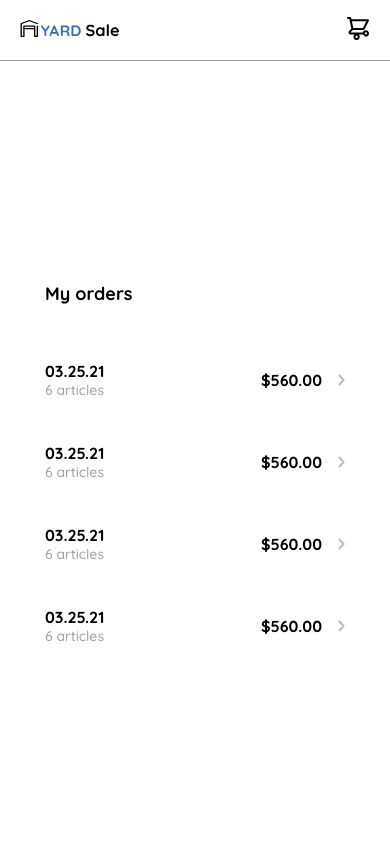
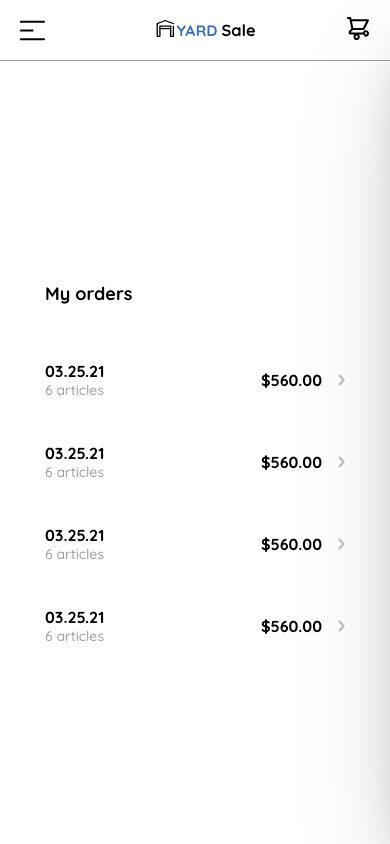
Before and after one commit to josegabjimenez/react-ecommerce, a React app: page /my-orders in a window 390 px wide. Shown: the top 844 px of the page. Built offline with nearby package versions, Linux system fonts and the light colour scheme.

Commit message:
:bug: [FIXED] ShoppingCart menu now is responsive

```diff
--- a/src/components/ShoppingCart.jsx
+++ b/src/components/ShoppingCart.jsx
@@ -32,7 +32,7 @@ const ShoppingCart = ({ isOpen, onClick }) => {
 			});
 			gsap.to('.ShoppingCart-product-detail', {
 				duration: 0.8,
-				css: { display: 'none' },
+				// css: { display: 'none' },
 			});
 		}
 	}, [isOpen]);
--- a/src/styles/Header.scss
+++ b/src/styles/Header.scss
@@ -14,6 +14,7 @@ nav {
 }
 .menu {
 	display: none;
+	margin-left: 20px;
 }
 .logoHeader {
 	width: 100px;
@@ -92,7 +93,7 @@ nav {
 }
 @media (max-width: 640px) {
 	.menu {
-		// display: block;
+		display: block;
 	}
 	.navbar-left ul {
 		display: none;
--- a/src/styles/ShoppingCart.scss
+++ b/src/styles/ShoppingCart.scss
@@ -4,14 +4,14 @@
 	box-sizing: border-box;
 	-moz-box-sizing: border-box;
 	-webkit-box-sizing: border-box;
-	display: none;
+	display: block;
 	width: 360px;
 	height: 100vh;
 	padding: 24px;
 	box-sizing: border-box;
 	position: fixed;
 	top: 0;
-	right: -360px;
+	left: 100%;
 	z-index: 100;
 	background: var(--white);
 	overflow-y: scroll;
```
